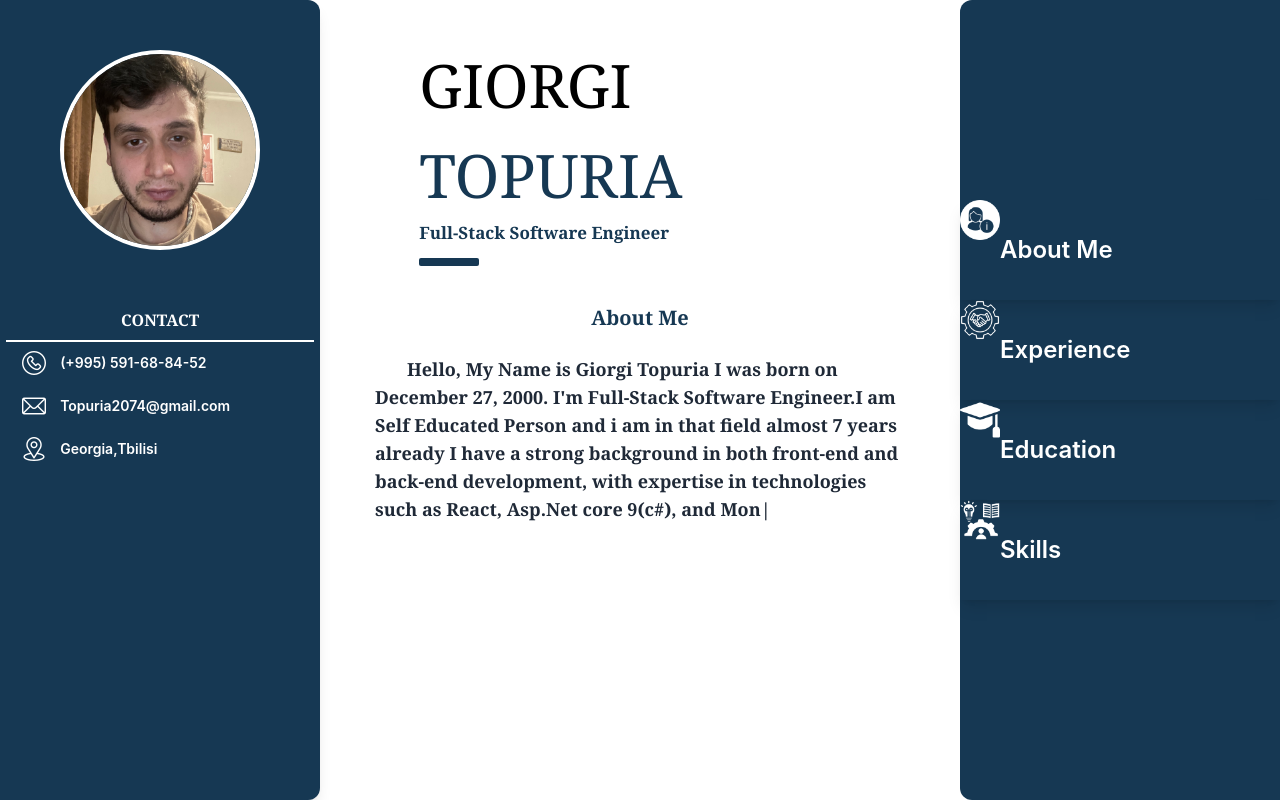
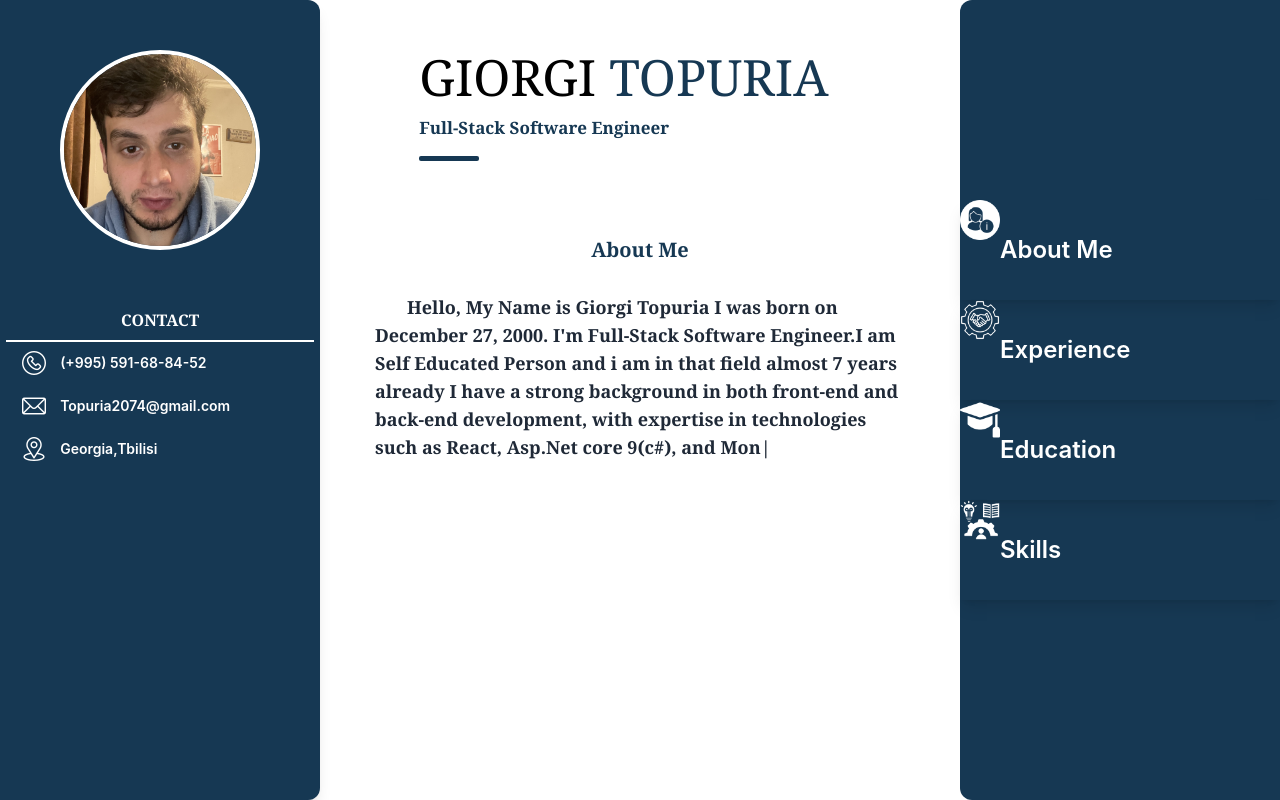
Before and after one commit to DarkSidedMangoose/CV, a React (Create React App) app: page / in a window 1280 px wide. Built offline with nearby package versions, Linux system fonts and the light colour scheme.

Commit message:
fix everything

```diff
--- a/src/components/Header.tsx
+++ b/src/components/Header.tsx
@@ -1,10 +1,9 @@
 import React from "react";
-import Photo from "../assets/IMG_1797.jpeg";
+import Photo from "../assets/IMG_1830.jpeg";
 import Phone from "../assets/phone.png";
 import Mail from "../assets/mail.png";
 import Location from "../assets/location.png";
-import MortalBoard from "../assets/mortarboard.png";
-import Diploma from "../assets/diploma.png";
+
 
 const PersonalInfo: React.FC<{
   handleAddNextState: () => void;
--- a/src/components/Main.tsx
+++ b/src/components/Main.tsx
@@ -24,7 +24,7 @@ const Main: React.FC<{
     <div className="w-full h-full flex flex-col items-center py-5 gap-[5%]    ">
       <div className="w-3/4 h-auto  flex flex-col  justify-center  font-serif relative py-5">
         <div className="w-full">
-          <h1 className="text-[60px] font-thin ">
+          <h1 className="custom-1350:text-[60px] text-[50px] font-thin ">
             GIORGI <span className="font-thin text-[#163853]">TOPURIA</span>
           </h1>
           <h3 className="text-[17px] text-[#163853] font-semibold">
@@ -99,7 +99,6 @@ const Main: React.FC<{
                     />
                   </>
                 )}
-
               </>
             ) : stateOfSidebar === 2 && state ? (
               <>
--- a/tailwind.config.js
+++ b/tailwind.config.js
@@ -6,6 +6,9 @@ module.exports = {
       spacing: {
         indent: "2rem",
       },
+      screens: {
+        "custom-1350": "1350px",
+      },
     },
   },
   plugins: [],
```
Also changed, not shown: src/assets/IMG_1830.jpeg (added).
